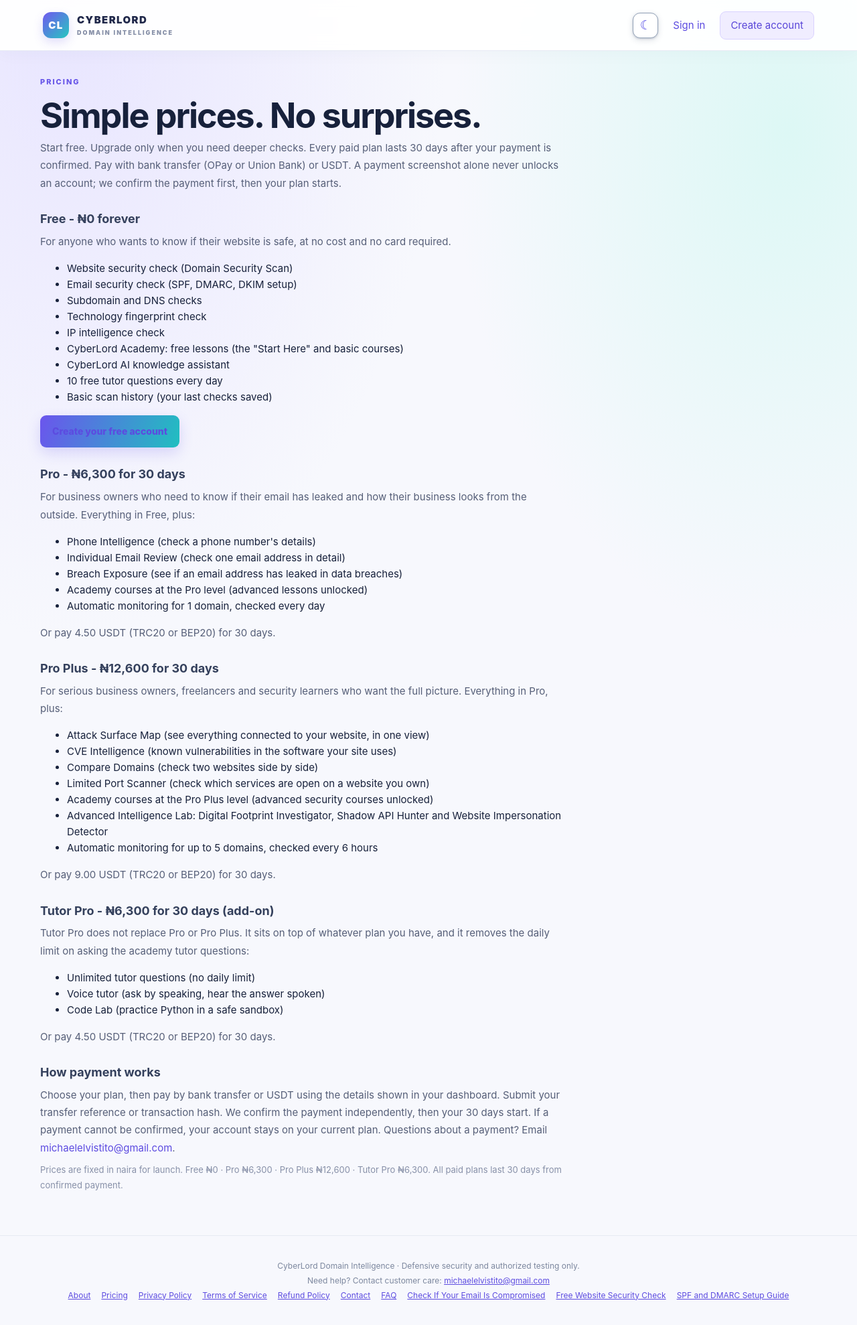
After one commit to mic356/CyberLord-Domain-Intelligence-V2, a Flask app: page /pricing in a window 1280 px wide. The commit adds this page. Shown: the whole page at 67% size. Run offline with Flask 3, Linux system fonts and the light colour scheme; parts of the project's set-up code (start-up, migrations or seed data) failed here and were passed over; some libraries are stand-ins or nearby versions.

Commit message:
visitor-clarity: about/pricing pages, homepage plain subheadline + how-it-works, dashboard plain-English tool one-liners, calmer dashboard spacing (additive only; prices, AI, terminal and scan logic untouched; tests pass)

```diff
--- a/app.py
+++ b/app.py
@@ -875,8 +875,20 @@ def kali_worker_phone_intel(phone_number):
 def index():
     return render_template("index.html")
 
+
+@app.route("/about")
+def about():
+    return render_template("about.html")
+
+
+@app.route("/pricing")
+def pricing():
+    return render_template("pricing.html")
+
 SEO_PUBLIC_PAGES = [
     ("index", "https://cyberlord.name.ng/", "1.0", "daily"),
+    ("about", "https://cyberlord.name.ng/about", "0.8", "monthly"),
+    ("pricing", "https://cyberlord.name.ng/pricing", "0.8", "monthly"),
     ("faq", "https://cyberlord.name.ng/faq", "0.9", "weekly"),
     ("guide_email_compromised", "https://cyberlord.name.ng/guides/check-if-email-is-compromised", "0.9", "weekly"),
     ("guide_website_security", "https://cyberlord.name.ng/guides/website-security-check", "0.9", "weekly"),
--- a/static/style.css
+++ b/static/style.css
@@ -296,3 +296,22 @@ footer{font-size:11px}
 @media(max-width:760px){.lab-home-grid{grid-template-columns:1fr}}
 
 .cl-ai-images{display:flex;flex-wrap:wrap;gap:7px;margin:0 0 10px}.cl-ai-images a{display:block;width:104px;height:80px;border-radius:9px;overflow:hidden;border:1px solid #2a4055}.cl-ai-images img{width:100%;height:100%;object-fit:cover;display:block}.cl-ai-message a,.tutor-msg a{color:#8affc1;text-decoration:underline}
+
+
+/* Visitor-clarity: how-it-works strip + plain-English tool one-liners */
+.how-it-works{display:flex;gap:14px;flex-wrap:wrap;margin:16px 0 4px}
+.how-it-works span{flex:1 1 170px;padding:11px 13px;border:1px solid #e4e9f4;border-radius:13px;background:#fff;font-size:12px;color:#66718c;box-shadow:0 8px 22px #29365b08}
+.how-it-works b{display:block;font-size:13px;color:#20294a;margin-bottom:2px}
+.tool-card .tool-plain{font-size:12px;line-height:1.5;color:#34405c;background:#f0edff;border:1px solid #e1dcff;border-radius:9px;padding:8px 10px;margin:6px 0 8px}
+
+/* Dashboard tidy (additive only): calmer spacing, same dark+teal language */
+.panel{margin:16px 0;padding:20px}
+.panel h2{margin:2px 0 12px}
+.tool-grid{gap:11px}
+.tool-card{padding:13px}
+.tool-card h3{margin:10px 0 2px}
+.tool-card p{margin:4px 0 8px}
+.tool-card .tool-plain{background:transparent;border:0;border-left:3px solid var(--cyan,#4ce0d0);border-radius:0;padding:2px 0 2px 9px;margin:6px 0 8px;color:#b6c5da;font-size:12px;line-height:1.5}
+.tutor-status-card,.monitoring-status-card{margin:12px 0}
+.app-shortcuts{gap:8px;margin:10px 0}
+.plan-feature-list{line-height:1.7}
--- a/templates/base.html
+++ b/templates/base.html
@@ -19,4 +19,4 @@
 <link rel="stylesheet" href="{{ url_for('static',filename='style.css') }}">
 <link rel="stylesheet" href="{{ url_for('static',filename='theme.css') }}"><link rel="stylesheet" href="{{ url_for('static',filename='academy.css') }}"><link rel="stylesheet" href="{{ url_for('static',filename='quiz.css') }}"></head><body>
 <header class="top"><a class="brand" href="{{ url_for('index') }}"><span class="mark">CL</span><span>CYBERLORD <small>DOMAIN INTELLIGENCE</small></span></a><nav><button type="button" class="theme-toggle" id="theme-toggle" aria-label="Switch between light and dark theme" aria-pressed="false" title="Switch between light and dark theme"><span class="icon-moon" aria-hidden="true">☾</span><span class="icon-sun" aria-hidden="true">☀</span></button>{% if current_user.is_authenticated %}<a href="{{ url_for('dashboard') }}">Dashboard</a><a href="{{ url_for('academy') }}">Academy</a><a href="{{ url_for('tutor') }}">Tutor</a><a href="{{ url_for('academy_terminal') }}">Terminal</a><a href="{{ url_for('code_lab') }}">Code Lab</a><a href="{{ url_for('interaction_board') }}">Interaction Board</a><a href="{{ url_for('security_centre') }}">Security Centre</a><a href="{{ url_for('advanced_intelligence') }}">Advanced Intelligence</a><a href="{{ url_for('logout') }}">Sign out</a>{% else %}<a href="{{ url_for('login') }}">Sign in</a><a class="nav-cta" href="{{ url_for('register') }}">Create account</a>{% endif %}</nav></header>
-<main class="wrap">{% with messages=get_flashed_messages(with_categories=true) %}{% for category,message in messages %}<div class="flash {{ category }}">{{ message }}</div>{% endfor %}{% endwith %}{% block content %}{% endblock %}</main><footer>CyberLord Domain Intelligence · Defensive security and authorized testing only.<br>Need help? Contact customer care: <a href="mailto:michaelelvistito@gmail.com">michaelelvistito@gmail.com</a><br><span class="footer-links"><a href="{{ url_for('privacy') }}">Privacy Policy</a><a href="{{ url_for('terms') }}">Terms of Service</a><a href="{{ url_for('refund_policy') }}">Refund Policy</a><a href="{{ url_for('contact') }}">Contact</a><a href="{{ url_for('faq') }}">FAQ</a><a href="{{ url_for('guide_email_compromised') }}">Check If Your Email Is Compromised</a><a href="{{ url_for('guide_website_security') }}">Free Website Security Check</a><a href="{{ url_for('guide_spf_dmarc') }}">SPF and DMARC Setup Guide</a></span></footer><script src="{{ url_for('static',filename='app.js') }}"></script><script src="{{ url_for('static',filename='voice.js') }}?v=3"></script><script src="{{ url_for('static',filename='report.js') }}"></script></body></html>
+<main class="wrap">{% with messages=get_flashed_messages(with_categories=true) %}{% for category,message in messages %}<div class="flash {{ category }}">{{ message }}</div>{% endfor %}{% endwith %}{% block content %}{% endblock %}</main><footer>CyberLord Domain Intelligence · Defensive security and authorized testing only.<br>Need help? Contact customer care: <a href="mailto:michaelelvistito@gmail.com">michaelelvistito@gmail.com</a><br><span class="footer-links"><a href="{{ url_for('about') }}">About</a><a href="{{ url_for('pricing') }}">Pricing</a><a href="{{ url_for('privacy') }}">Privacy Policy</a><a href="{{ url_for('terms') }}">Terms of Service</a><a href="{{ url_for('refund_policy') }}">Refund Policy</a><a href="{{ url_for('contact') }}">Contact</a><a href="{{ url_for('faq') }}">FAQ</a><a href="{{ url_for('guide_email_compromised') }}">Check If Your Email Is Compromised</a><a href="{{ url_for('guide_website_security') }}">Free Website Security Check</a><a href="{{ url_for('guide_spf_dmarc') }}">SPF and DMARC Setup Guide</a></span></footer><script src="{{ url_for('static',filename='app.js') }}"></script><script src="{{ url_for('static',filename='voice.js') }}?v=3"></script><script src="{{ url_for('static',filename='report.js') }}"></script></body></html>
--- a/templates/index.html
+++ b/templates/index.html
@@ -2,8 +2,9 @@
 <section class="landing-hero">
  <div class="hero-copy"><div class="eyebrow pill-eyebrow"><span class="live-dot"></span> YOUR DIGITAL DEFENCE WORKSPACE</div>
   <h1>See the risks.<br><span>Own your security.</span></h1>
-  <p class="hero-lede">A smarter way to understand your digital footprint. Explore domain intelligence, website security checks, threat insights and practical cybersecurity learning — all in one place.</p>
-  <div class="actions"><a class="btn primary hero-cta" href="{{ url_for('register') }}">Create your free account <span>↗</span></a><a class="btn ghost hero-secondary" href="#what-you-get">Explore CyberLord</a></div>
+  <p class="hero-lede">Check your website for security problems and learn to fix them. A free, plain-language security check for your website, built for Nigerian small businesses.</p>
+  <div class="how-it-works"><span><b>1. Check your site</b> type in your website address</span><span><b>2. See the report</b> plain-language findings in under a minute</span><span><b>3. Learn to fix it</b> step-by-step guidance to fix each problem</span></div>
+  <div class="actions"><a class="btn primary hero-cta" href="{{ url_for('register') }}">Run a free website + email check <span>↗</span></a><a class="btn ghost hero-secondary" href="#what-you-get">Explore CyberLord</a></div>
   <div class="hero-proof"><span>✓ Evidence-led findings</span><span>✓ Beginner-friendly guides</span><span>✓ Built for authorised security work</span></div>
  </div>
  <div class="hero-visual" aria-label="Illustration of a digital security operations dashboard" role="img">
--- /dev/null
+++ b/templates/pricing.html
@@ -0,0 +1,59 @@
+{% extends "base.html" %}{% block title %}CyberLord Plans and Prices - Free, Pro, Pro Plus{% endblock %}{% block description %}CyberLord pricing in naira. Free forever. Pro is 6,300 naira a month. Pro Plus is 12,600 naira a month. Pay with bank transfer or USDT. Plans last 30 days after payment is confirmed.{% endblock %}{% block content %}
+<section class="policy-page">
+<div class="eyebrow">PRICING</div>
+<h1>Simple prices. No surprises.</h1>
+<p>Start free. Upgrade only when you need deeper checks. Every paid plan lasts 30 days after your payment is confirmed. Pay with bank transfer (OPay or Union Bank) or USDT. A payment screenshot alone never unlocks an account; we confirm the payment first, then your plan starts.</p>
+
+<h2>Free - ₦0 forever</h2>
+<p>For anyone who wants to know if their website is safe, at no cost and no card required.</p>
+<ul>
+<li>Website security check (Domain Security Scan)</li>
+<li>Email security check (SPF, DMARC, DKIM setup)</li>
+<li>Subdomain and DNS checks</li>
+<li>Technology fingerprint check</li>
+<li>IP intelligence check</li>
+<li>CyberLord Academy: free lessons (the "Start Here" and basic courses)</li>
+<li>CyberLord AI knowledge assistant</li>
+<li>10 free tutor questions every day</li>
+<li>Basic scan history (your last checks saved)</li>
+</ul>
+<p><a class="btn primary" href="{{ url_for('register') }}">Create your free account</a></p>
+
+<h2>Pro - ₦6,300 for 30 days</h2>
+<p>For business owners who need to know if their email has leaked and how their business looks from the outside. Everything in Free, plus:</p>
+<ul>
+<li>Phone Intelligence (check a phone number's details)</li>
+<li>Individual Email Review (check one email address in detail)</li>
+<li>Breach Exposure (see if an email address has leaked in data breaches)</li>
+<li>Academy courses at the Pro level (advanced lessons unlocked)</li>
+<li>Automatic monitoring for 1 domain, checked every day</li>
+</ul>
+<p>Or pay 4.50 USDT (TRC20 or BEP20) for 30 days.</p>
+
+<h2>Pro Plus - ₦12,600 for 30 days</h2>
+<p>For serious business owners, freelancers and security learners who want the full picture. Everything in Pro, plus:</p>
+<ul>
+<li>Attack Surface Map (see everything connected to your website, in one view)</li>
+<li>CVE Intelligence (known vulnerabilities in the software your site uses)</li>
+<li>Compare Domains (check two websites side by side)</li>
+<li>Limited Port Scanner (check which services are open on a website you own)</li>
+<li>Academy courses at the Pro Plus level (advanced security courses unlocked)</li>
+<li>Advanced Intelligence Lab: Digital Footprint Investigator, Shadow API Hunter and Website Impersonation Detector</li>
+<li>Automatic monitoring for up to 5 domains, checked every 6 hours</li>
+</ul>
+<p>Or pay 9.00 USDT (TRC20 or BEP20) for 30 days.</p>
+
+<h2>Tutor Pro - ₦6,300 for 30 days (add-on)</h2>
+<p>Tutor Pro does not replace Pro or Pro Plus. It sits on top of whatever plan you have, and it removes the daily limit on asking the academy tutor questions:</p>
+<ul>
+<li>Unlimited tutor questions (no daily limit)</li>
+<li>Voice tutor (ask by speaking, hear the answer spoken)</li>
+<li>Code Lab (practice Python in a safe sandbox)</li>
+</ul>
+<p>Or pay 4.50 USDT (TRC20 or BEP20) for 30 days.</p>
+
+<h2>How payment works</h2>
+<p>Choose your plan, then pay by bank transfer or USDT using the details shown in your dashboard. Submit your transfer reference or transaction hash. We confirm the payment independently, then your 30 days start. If a payment cannot be confirmed, your account stays on your current plan. Questions about a payment? Email <a href="mailto:michaelelvistito@gmail.com">michaelelvistito@gmail.com</a>.</p>
+<p class="muted">Prices are fixed in naira for launch. Free ₦0 · Pro ₦6,300 · Pro Plus ₦12,600 · Tutor Pro ₦6,300. All paid plans last 30 days from confirmed payment.</p>
+</section>
+{% endblock %}
```
Also changed, not shown: templates/about.html (added, +29 -0 lines), templates/dashboard.html (+1 -1 lines).
